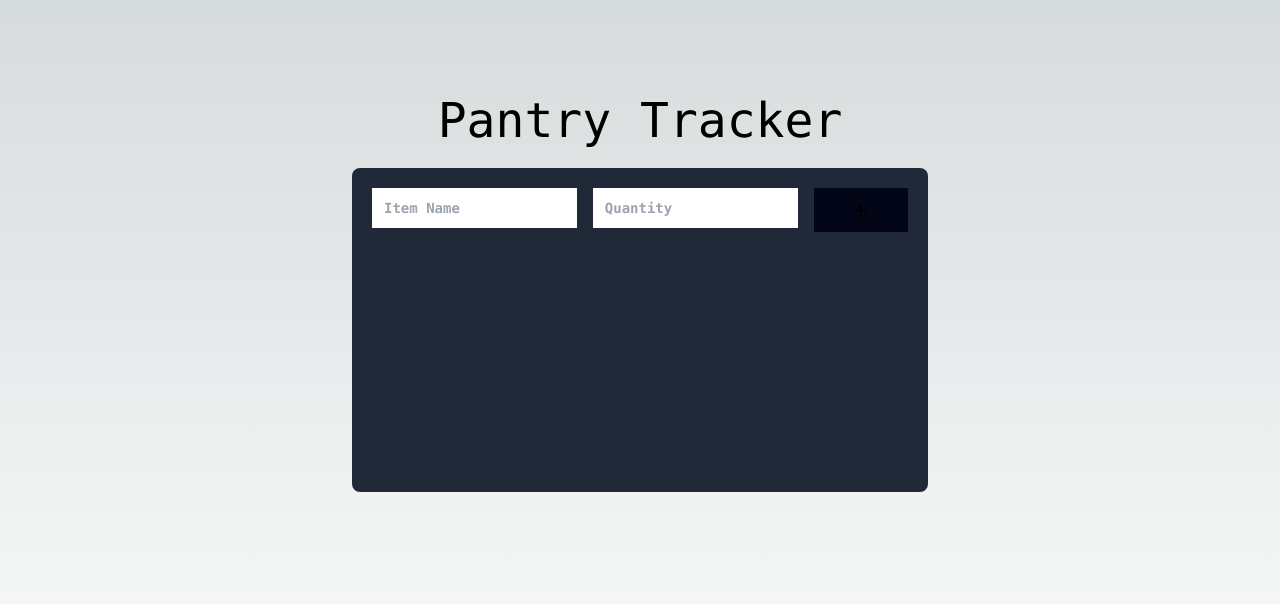
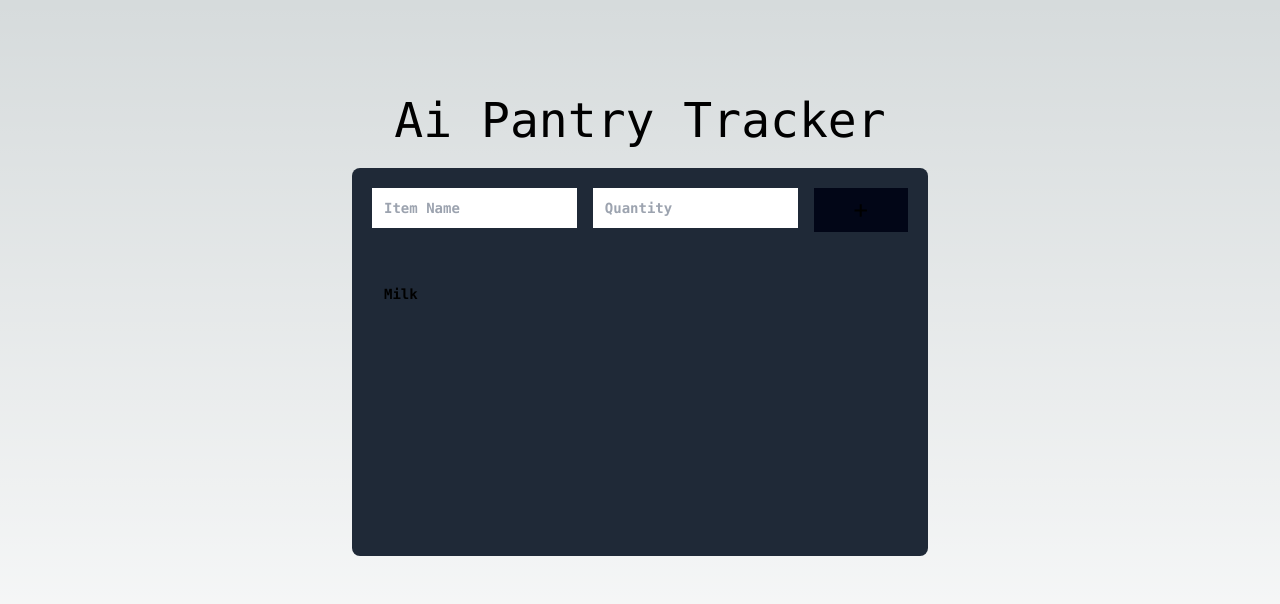
Before and after one commit to zipzopboppitybop/Ai-Pantry-Tracker, a Next.js app: page / in a window 1280 px wide. Shown: the top 604 px of the page. Built offline with nearby package versions, Linux system fonts and the light colour scheme.

Commit message:
fixed grid for form so it doesn't cover whole screen

```diff
--- a/app/page.js
+++ b/app/page.js
@@ -1,12 +1,17 @@
 import Image from "next/image";
+
+
+const items = [
+  {name: "Milk", quantity: 1},
+];
 
 export default function Home() {
   return (
     <main className="flex min-h-screen flex-col items-center justify-between p-24">
       <div className="z-10 max-w-xl w-full items-center justify-between font-mono text-sm ">
-        <h1 className="text-5xl text-center">Pantry Tracker</h1>
+        <h1 className="text-5xl text-center">Ai Pantry Tracker</h1>
         <div className="bg-gray-800 items-center rounded-lg mt-6 h-20 min-h-fit">
-          <form className="grid grid-cols-5 grid-rows-5 gap-4 p-5 min-h-fit">
+          <form className="grid grid-cols-5 grid-rows-1 gap-4 p-5 ">
             <input
             className="col-span-2 h-10 font-bold p-3"
             placeholder="Item Name"
@@ -17,6 +22,13 @@ export default function Home() {
             />
             <button className="col-start-5 bg-slate-950 h-11 text-2xl p-1">+</button>
           </form>
+          <div className="grid grid-cols-5 grid-rows-5 gap-4 p-5 ">
+            {items.map((item) => (
+              <div className="col-span-4 h-10 font-bold p-3">
+                {item.name}
+              </div>
+            ))}
+          </div>
         </div>
       </div>
     </main>
```
